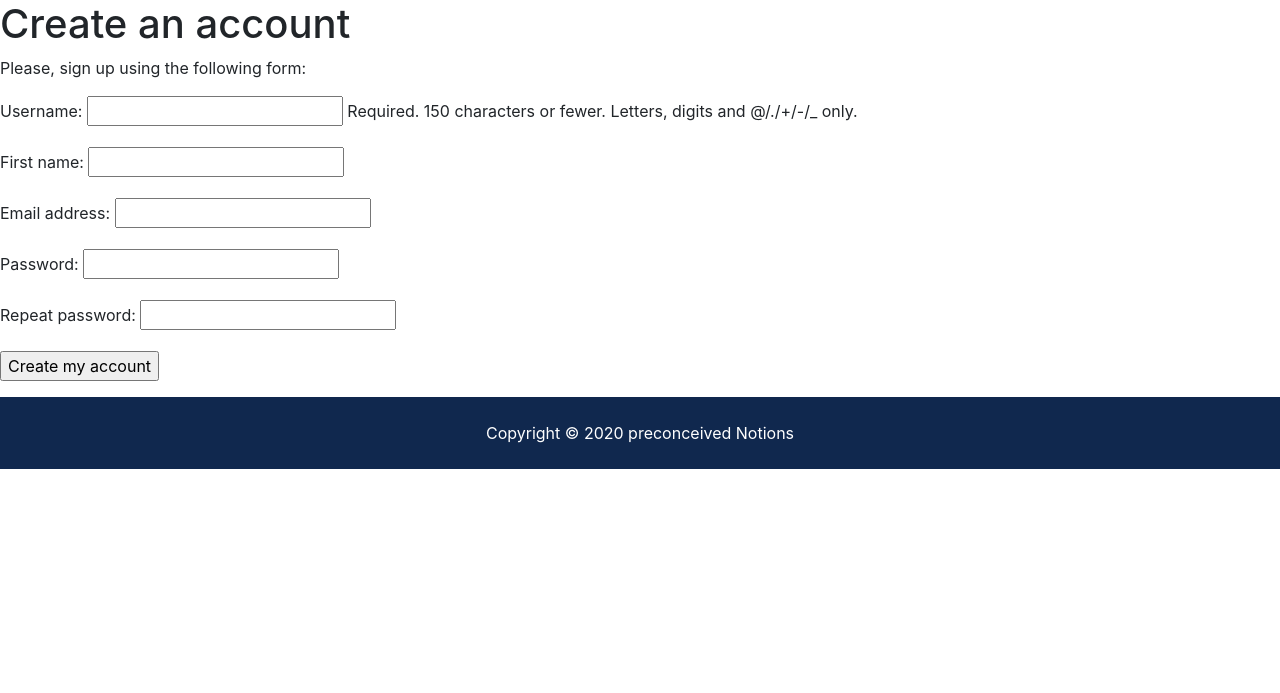
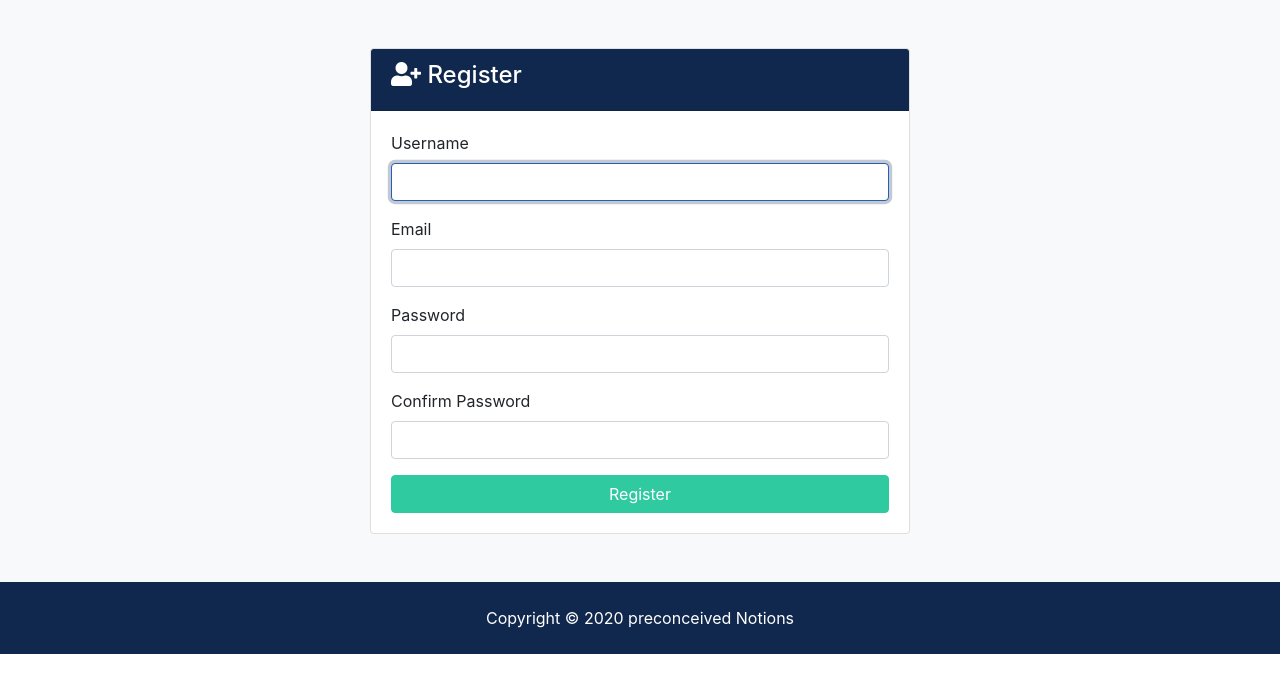
Before and after one commit to mikiereed/fantaSheets, a Django app: page /account/register/ in a window 1280 px wide. Shown: the part 66-759 px from the top of the page. Run offline with Django 3.2, Linux system fonts and the light colour scheme; some libraries are stand-ins or nearby versions.

Commit message:
clean up look of login and register pages

```diff
--- a/templates/registration/register.html
+++ b/templates/registration/register.html
@@ -1,11 +1,43 @@
 {% extends "base.html" %}
 {% block title %}Create an account{% endblock %}
 {% block content %}
-  <h1>Create an account</h1>
-  <p>Please, sign up using the following form:</p>
   <form method="post">
-    {{ user_form.as_p }}
-    {% csrf_token %}
-    <p><input type="submit" value="Create my account"></p>
+    <section id="register" class="bg-light py-5">
+      <div class="container">
+        <div class="row">
+          <div class="col-md-6 mx-auto">
+            <div class="card">
+              <div class="card-header bg-primary text-white">
+                <h4>
+                  <i class="fas fa-user-plus"></i> Register</h4>
+              </div>
+              <div class="card-body">
+                <form action="{% url 'register' %}" method="POST">
+                  <div class="form-group">
+                    <label for="id_username">Username</label>
+                    <input type="text" name="username" class="form-control" autofocus autocapitalize="none" maxlength="150" required id="id_username">
+                  </div>
+                  <div class="form-group">
+                    <label for="id_email">Email</label>
+                    <input type="email" name="email" class="form-control" maxlength="254" required id="id_email">
+                  </div>
+                  <div class="form-group">
+                    <label for="id_password">Password</label>
+                    <input type="password" name="password" class="form-control" required id="id_password">
+                  </div>
+                  <div class="form-group">
+                    <label for="id_password2">Confirm Password</label>
+                    <input type="password" name="password2" class="form-control" required id="id_password2">
+                  </div>
+                  {% csrf_token %}
+                  <input type="submit" value="Register" class="btn btn-secondary btn-block">
+                </form>
+              </div>
+            </div>
+          </div>
+        </div>
+      </div>
+    </section>
+    {% comment %} {{ user_form.as_p }} {% endcomment %}
   </form>
 {% endblock %}
```
Also changed, not shown: football/forms.py (added, +34 -0 lines), templates/registration/login.html (+26 -6 lines).
